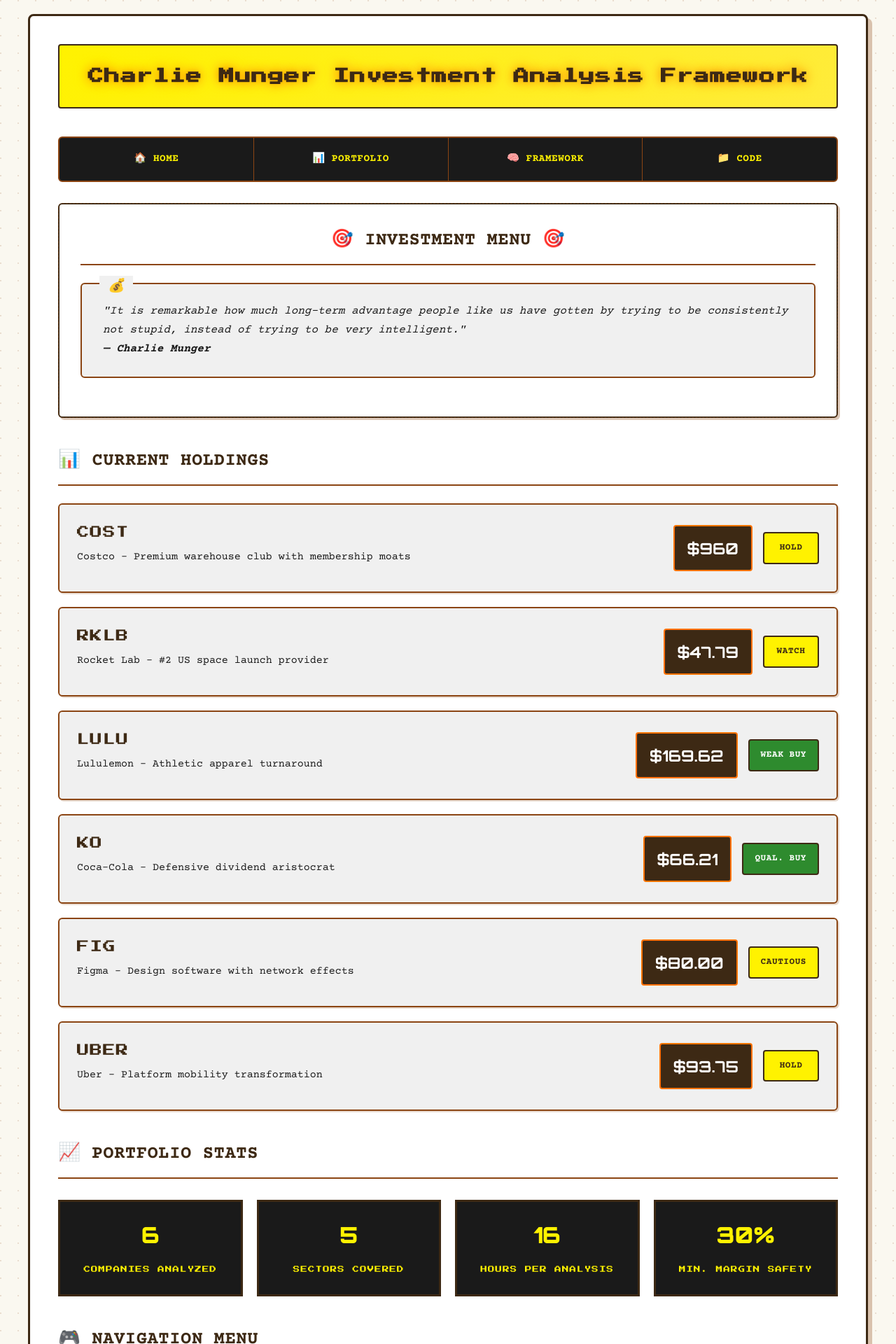
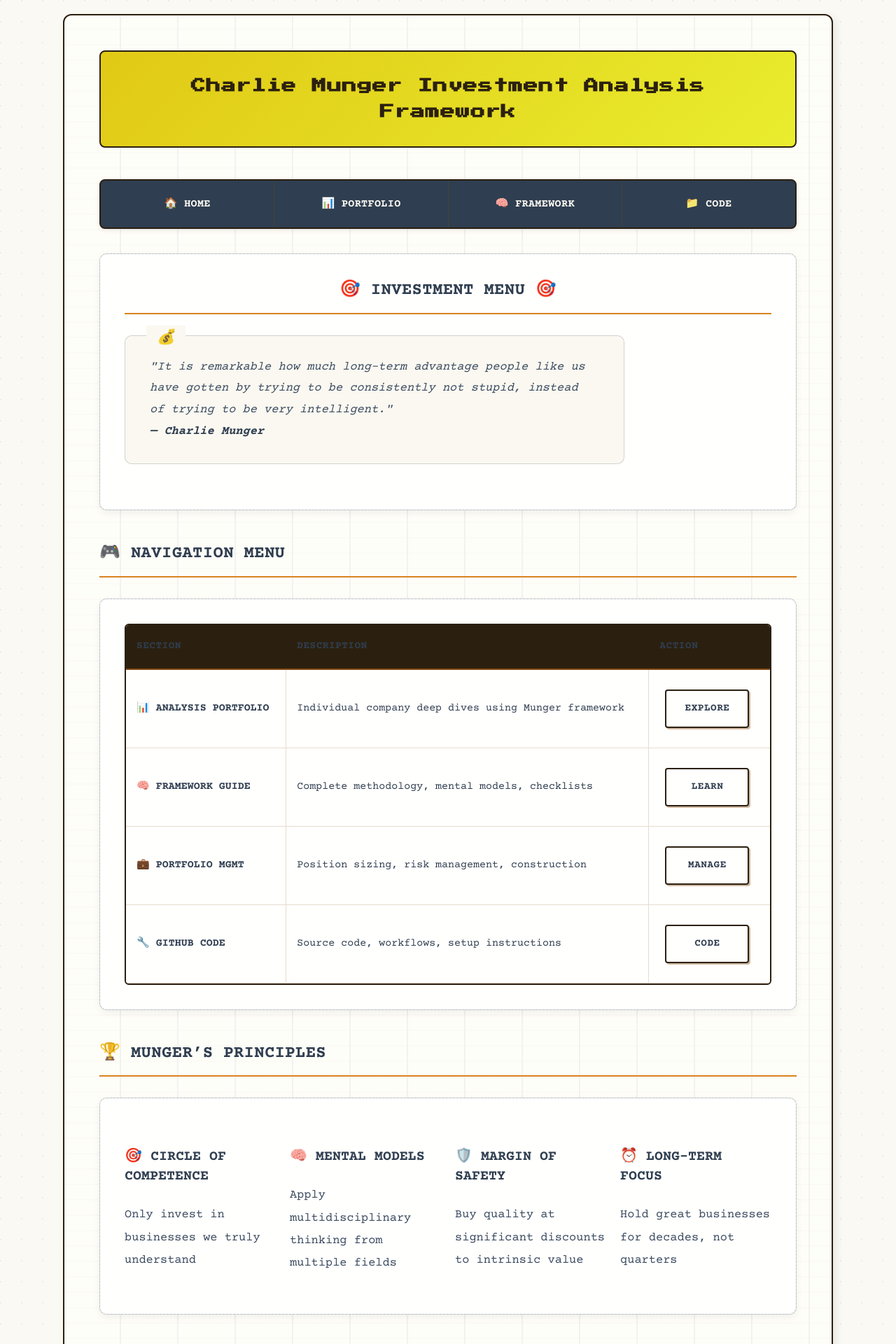
Before and after one commit to ohmji/wwqi, a Jekyll site: the page built from index.md, in a window 1280 px wide. Shown: the top 1920 px of the page at 70% size. Built offline with Jekyll 4.4.1, drawn with Linux system fonts in a browser that asks for light colours; some of the changed text lies outside the part shown.

Commit message:
feat: soft eye theme

```diff
--- a/assets/css/retro-style.css
+++ b/assets/css/retro-style.css
@@ -2,24 +2,27 @@
 @import url('https://fonts.googleapis.com/css2?family=Press+Start+2P&family=Courier+Prime:wght@400;700&family=Orbitron:wght@400;700;900&display=swap');
 
 :root {
-  /* Optimized Retro Color Palette for Readability */
-  --retro-cream: #faf8f0;
+  /* Eye-Friendly Retro Color Palette */
+  --retro-cream: #fbf9f4;
+  --retro-warm-white: #fefcf8;
   --retro-brown: #8b4513;
-  --retro-dark-brown: #3d2914;
-  --retro-orange: #ff7300;
-  --retro-yellow: #fff200;
-  --retro-red: #dc143c;
-  --retro-green: #2e8b2e;
-  --retro-black: #1a1a1a;
-  --retro-white: #ffffff;
-  --retro-light-gray: #f0f0f0;
-  --retro-medium-gray: #666666;
+  --retro-dark-brown: #2d1f0f;
+  --retro-soft-orange: #e67e22;
+  --retro-muted-yellow: #f1c40f;
+  --retro-soft-red: #e74c3c;
+  --retro-soft-green: #27ae60;
+  --retro-charcoal: #2c3e50;
+  --retro-off-white: #fefefe;
+  --retro-light-beige: #f8f6f0;
+  --retro-medium-gray: #7f8c8d;
+  --retro-text-primary: #2c3e50;
+  --retro-text-secondary: #34495e;
 
   /* Typography */
   --font-retro: 'Press Start 2P', monospace;
   --font-mono: 'Courier Prime', monospace;
   --font-futuristic: 'Orbitron', monospace;
-  --font-readable: 'Courier Prime', 'Monaco', 'Menlo', monospace;
+  --font-readable: 'Courier Prime', 'Georgia', 'Times New Roman', serif;
 }
 
 /* Base Styling */
@@ -30,87 +33,115 @@
 body {
   background: var(--retro-cream);
   background-image:
-    radial-gradient(circle at 1px 1px, rgba(139, 69, 19, 0.15) 1px, transparent 0);
-  background-size: 25px 25px;
+    radial-gradient(circle at 1px 1px, rgba(139, 69, 19, 0.08) 1px, transparent 0);
+  background-size: 30px 30px;
   font-family: var(--font-readable);
-  color: var(--retro-black);
-  line-height: 1.7;
+  color: var(--retro-text-primary);
+  line-height: 1.8;
   margin: 0;
   padding: 20px;
-  font-size: 16px;
+  font-size: 17px;
+  font-weight: 400;
+  /* Eye comfort optimizations */
+  -webkit-font-smoothing: antialiased;
+  -moz-osx-font-smoothing: grayscale;
+  text-rendering: optimizeLegibility;
 }
 
 /* Container */
 .container {
-  max-width: 1200px;
+  max-width: 1100px;
   margin: 0 auto;
-  background: var(--retro-white);
-  border: 3px solid var(--retro-dark-brown);
-  box-shadow: 6px 6px 0px rgba(139, 69, 19, 0.3);
-  padding: 40px;
-  border-radius: 8px;
+  background: var(--retro-warm-white);
+  border: 2px solid var(--retro-dark-brown);
+  box-shadow: 4px 4px 12px rgba(44, 62, 80, 0.1);
+  padding: 50px;
+  border-radius: 12px;
+  /* Subtle paper texture for comfort */
+  background-image:
+    linear-gradient(90deg, transparent 79px, #f0f0f0 79px, #f0f0f0 81px, transparent 81px),
+    linear-gradient(transparent 19px, rgba(44, 62, 80, 0.02) 19px, rgba(44, 62, 80, 0.02) 21px, transparent 21px);
+  background-size: 82px 22px;
 }
 
 /* Headers */
 h1 {
   font-family: var(--font-retro);
-  font-size: 1.4rem;
+  font-size: 1.3rem;
   color: var(--retro-dark-brown);
   text-align: center;
-  margin: 0 0 40px 0;
-  padding: 25px;
+  margin: 0 0 45px 0;
+  padding: 30px;
   border: 2px solid var(--retro-dark-brown);
-  background: linear-gradient(135deg, var(--retro-yellow), #ffeb3b);
-  text-shadow: 1px 1px 0px rgba(255, 115, 0, 0.5);
-  letter-spacing: 1px;
-  border-radius: 4px;
+  background: linear-gradient(135deg, var(--retro-muted-yellow), #f8e825);
+  text-shadow: none;
+  letter-spacing: 0.8px;
+  border-radius: 8px;
 }
 
 h2 {
   font-family: var(--font-readable);
-  font-weight: 700;
-  font-size: 1.6rem;
-  color: var(--retro-dark-brown);
-  border-bottom: 2px solid var(--retro-brown);
-  padding-bottom: 12px;
-  margin: 40px 0 25px 0;
-  letter-spacing: 0.5px;
+  font-weight: 600;
+  font-size: 1.5rem;
+  color: var(--retro-text-primary);
+  border-bottom: 2px solid var(--retro-soft-orange);
+  padding-bottom: 15px;
+  margin: 45px 0 30px 0;
+  letter-spacing: 0.3px;
+  line-height: 1.4;
 }
 
 h3 {
   font-family: var(--font-readable);
-  font-weight: 700;
-  color: var(--retro-dark-brown);
-  font-size: 1.3rem;
-  margin: 30px 0 20px 0;
+  font-weight: 600;
+  color: var(--retro-text-primary);
+  font-size: 1.25rem;
+  margin: 35px 0 25px 0;
+  line-height: 1.4;
 }
 
 /* Improved paragraph and text readability */
 p {
-  margin: 16px 0;
-  line-height: 1.8;
-  font-size: 16px;
+  margin: 20px 0;
+  line-height: 1.9;
+  font-size: 17px;
+  color: var(--retro-text-secondary);
+  max-width: 75ch; /* Optimal reading width */
 }
 
 /* Better list styling */
 ul, ol {
-  margin: 16px 0;
-  padding-left: 24px;
+  margin: 20px 0;
+  padding-left: 28px;
+  line-height: 1.8;
 }
 
 li {
-  margin: 8px 0;
-  line-height: 1.7;
+  margin: 12px 0;
+  line-height: 1.8;
+  color: var(--retro-text-secondary);
+}
+
+/* Better text spacing for extended reading */
+strong {
+  color: var(--retro-text-primary);
+  font-weight: 600;
+}
+
+em {
+  color: var(--retro-text-secondary);
+  font-style: italic;
 }
 
 /* Navigation Menu */
 .site-nav {
-  background: var(--retro-black);
-  border: 2px solid var(--retro-brown);
-  margin-bottom: 30px;
+  background: var(--retro-charcoal);
+  border: 2px solid var(--retro-dark-brown);
+  margin-bottom: 35px;
   padding: 0;
-  border-radius: 6px;
+  border-radius: 8px;
   overflow: hidden;
+  box-shadow: 0 2px 8px rgba(44, 62, 80, 0.1);
 }
 
 .site-nav ul {
@@ -123,7 +154,7 @@ li {
 
 .site-nav li {
   flex: 1;
-  border-right: 1px solid var(--retro-brown);
+  border-right: 1px solid rgba(139, 69, 19, 0.3);
   margin: 0;
 }
 
@@ -133,43 +164,43 @@ li {
 
 .site-nav a {
   display: block;
-  padding: 18px 20px;
-  color: var(--retro-yellow);
+  padding: 20px 22px;
+  color: var(--retro-cream);
   text-decoration: none;
   font-family: var(--font-readable);
-  font-weight: 700;
-  font-size: 0.9rem;
+  font-weight: 600;
+  font-size: 0.95rem;
   text-align: center;
-  letter-spacing: 0.5px;
+  letter-spacing: 0.3px;
   transition: all 0.3s ease;
 }
 
 .site-nav a:hover {
-  background: var(--retro-orange);
-  color: var(--retro-black);
+  background: var(--retro-soft-orange);
+  color: var(--retro-warm-white);
 }
 
 /* Menu-Style Cards */
 .menu-card {
-  border: 2px solid var(--retro-dark-brown);
-  background: var(--retro-white);
-  margin: 25px 0;
-  padding: 30px;
+  border: 1px solid rgba(44, 62, 80, 0.2);
+  background: var(--retro-off-white);
+  margin: 30px 0;
+  padding: 35px;
   position: relative;
-  box-shadow: 3px 3px 0px rgba(139, 69, 19, 0.3);
-  border-radius: 6px;
+  box-shadow: 0 4px 12px rgba(44, 62, 80, 0.08);
+  border-radius: 10px;
 }
 
 .menu-card::before {
   content: "";
   position: absolute;
-  top: -2px;
-  left: -2px;
-  right: -2px;
-  bottom: -2px;
-  border: 1px dashed rgba(139, 69, 19, 0.4);
+  top: -1px;
+  left: -1px;
+  right: -1px;
+  bottom: -1px;
+  border: 1px dashed rgba(44, 62, 80, 0.15);
   pointer-events: none;
-  border-radius: 6px;
+  border-radius: 10px;
 }
 
 /* Stock Analysis Cards */
@@ -177,82 +208,82 @@ li {
   display: flex;
   justify-content: space-between;
   align-items: center;
-  border: 2px solid var(--retro-brown);
-  background: var(--retro-light-gray);
-  margin: 20px 0;
-  padding: 25px;
+  border: 1px solid rgba(44, 62, 80, 0.2);
+  background: var(--retro-light-beige);
+  margin: 25px 0;
+  padding: 30px;
   position: relative;
-  border-radius: 6px;
-  box-shadow: 2px 2px 0px rgba(139, 69, 19, 0.2);
+  border-radius: 10px;
+  box-shadow: 0 2px 8px rgba(44, 62, 80, 0.06);
 }
 
 .stock-info {
   flex: 1;
-  margin-right: 20px;
+  margin-right: 25px;
 }
 
 .stock-ticker {
   font-family: var(--font-retro);
-  font-size: 1.1rem;
-  color: var(--retro-dark-brown);
-  margin-bottom: 8px;
-  letter-spacing: 1px;
+  font-size: 1.05rem;
+  color: var(--retro-text-primary);
+  margin-bottom: 10px;
+  letter-spacing: 0.8px;
 }
 
 .stock-description {
   font-family: var(--font-readable);
-  color: var(--retro-black);
-  margin-bottom: 12px;
-  font-size: 15px;
-  line-height: 1.6;
+  color: var(--retro-text-secondary);
+  margin-bottom: 15px;
+  font-size: 16px;
+  line-height: 1.7;
 }
 
 .stock-price {
   font-family: var(--font-futuristic);
-  font-weight: 700;
-  font-size: 1.4rem;
-  color: var(--retro-white);
-  background: var(--retro-dark-brown);
-  padding: 12px 18px;
-  border: 2px solid var(--retro-orange);
+  font-weight: 600;
+  font-size: 1.3rem;
+  color: var(--retro-off-white);
+  background: var(--retro-charcoal);
+  padding: 14px 20px;
+  border: 1px solid var(--retro-soft-orange);
   display: inline-block;
-  border-radius: 4px;
-  min-width: 100px;
+  border-radius: 6px;
+  min-width: 110px;
   text-align: center;
 }
 
 /* Recommendation Badges */
 .recommendation {
   font-family: var(--font-readable);
-  font-weight: 700;
-  font-size: 0.8rem;
-  padding: 10px 16px;
-  border: 2px solid;
+  font-weight: 600;
+  font-size: 0.85rem;
+  padding: 12px 18px;
+  border: 1px solid;
   text-transform: uppercase;
-  letter-spacing: 0.5px;
+  letter-spacing: 0.3px;
   display: inline-block;
-  margin-left: 15px;
-  border-radius: 4px;
-  min-width: 80px;
+  margin-left: 18px;
+  border-radius: 6px;
+  min-width: 90px;
   text-align: center;
 }
 
 .recommendation.buy {
-  background: var(--retro-green);
-  color: var(--retro-white);
-  border-color: var(--retro-dark-brown);
+  background: var(--retro-soft-green);
+  color: var(--retro-off-white);
+  border-color: var(--retro-charcoal);
 }
 
 .recommendation.hold {
-  background: var(--retro-yellow);
-  color: var(--retro-dark-brown);
-  border-color: var(--retro-dark-brown);
+  background: var(--retro-muted-yellow);
+  color: var(--retro-charcoal);
+  border-color: var(--retro-charcoal);
 }
 
 .recommendation.sell {
-  background: var(--retro-red);
-  color: var(--retro-white);
-  border-color: var(--retro-dark-brown);
+  background: var(--retro-soft-red);
+  color: var(--retro-off-white);
+  border-color: var(--retro-charcoal);
 }
 
 /* Tables */
@@ -329,26 +360,28 @@ tr:hover {
 
 /* Quotes and Callouts */
 blockquote {
-  border: 2px solid var(--retro-brown);
-  background: var(--retro-light-gray);
-  padding: 25px 30px;
-  margin: 25px 0;
+  border: 1px solid rgba(44, 62, 80, 0.2);
+  background: var(--retro-light-beige);
+  padding: 30px 35px;
+  margin: 30px 0;
   font-family: var(--font-readable);
   font-style: italic;
   position: relative;
-  border-radius: 6px;
-  font-size: 16px;
-  line-height: 1.7;
+  border-radius: 10px;
+  font-size: 17px;
+  line-height: 1.8;
+  color: var(--retro-text-secondary);
+  max-width: 70ch;
 }
 
 blockquote::before {
   content: "💰";
   position: absolute;
-  top: -12px;
-  left: 25px;
-  background: var(--retro-light-gray);
-  padding: 0 12px;
-  font-size: 1.2rem;
+  top: -15px;
+  left: 30px;
+  background: var(--retro-light-beige);
+  padding: 0 15px;
+  font-size: 1.3rem;
 }
 
 /* Portfolio Stats */
@@ -521,11 +554,46 @@ blockquote::before {
   animation: retro-glow 2s ease-in-out infinite;
 }
 
+/* Eye comfort optimizations */
+@media (prefers-color-scheme: dark) {
+  :root {
+    --retro-cream: #2a2926;
+    --retro-warm-white: #1e1e1c;
+    --retro-text-primary: #e8e6e3;
+    --retro-text-secondary: #c7c5c0;
+    --retro-light-beige: #2f2d2a;
+    --retro-off-white: #232220;
+    --retro-charcoal: #3a3a38;
+  }
+
+  body {
+    filter: sepia(5%) saturate(95%) brightness(0.9);
+  }
+
+  .container {
+    background: var(--retro-warm-white);
+    border-color: #4a4844;
+  }
+
+  .menu-card, .stock-card {
+    background: var(--retro-off-white);
+    border-color: #4a4844;
+  }
+}
+
+/* Blue light reduction for extended reading */
+@media (prefers-reduced-motion: no-preference) {
+  body {
+    filter: sepia(3%) saturate(97%) hue-rotate(5deg);
+  }
+}
+
 /* Print Styles */
 @media print {
   body {
     background: white;
     color: black;
+    filter: none;
   }
 
   .container {
--- a/index.md
+++ b/index.md
@@ -12,82 +12,7 @@ title: Home
   </blockquote>
 </div>
 
-## 📊 CURRENT HOLDINGS
 
-<div class="stock-card">
-  <div class="stock-info">
-    <div class="stock-ticker">COST</div>
-    <div class="stock-description">Costco - Premium warehouse club with membership moats</div>
-  </div>
-  <div class="stock-price">$960</div>
-  <div class="recommendation hold">HOLD</div>
-</div>
-
-<div class="stock-card">
-  <div class="stock-info">
-    <div class="stock-ticker">RKLB</div>
-    <div class="stock-description">Rocket Lab - #2 US space launch provider</div>
-  </div>
-  <div class="stock-price">$47.79</div>
-  <div class="recommendation hold">WATCH</div>
-</div>
-
-<div class="stock-card">
-  <div class="stock-info">
-    <div class="stock-ticker">LULU</div>
-    <div class="stock-description">Lululemon - Athletic apparel turnaround</div>
-  </div>
-  <div class="stock-price">$169.62</div>
-  <div class="recommendation buy">WEAK BUY</div>
-</div>
-
-<div class="stock-card">
-  <div class="stock-info">
-    <div class="stock-ticker">KO</div>
-    <div class="stock-description">Coca-Cola - Defensive dividend aristocrat</div>
-  </div>
-  <div class="stock-price">$66.21</div>
-  <div class="recommendation buy">QUAL. BUY</div>
-</div>
-
-<div class="stock-card">
-  <div class="stock-info">
-    <div class="stock-ticker">FIG</div>
-    <div class="stock-description">Figma - Design software with network effects</div>
-  </div>
-  <div class="stock-price">$80.00</div>
-  <div class="recommendation hold">CAUTIOUS</div>
-</div>
-
-<div class="stock-card">
-  <div class="stock-info">
-    <div class="stock-ticker">UBER</div>
-    <div class="stock-description">Uber - Platform mobility transformation</div>
-  </div>
-  <div class="stock-price">$93.75</div>
-  <div class="recommendation hold">HOLD</div>
-</div>
-
-## 📈 PORTFOLIO STATS
-
-<div class="stats-grid">
-  <div class="stat-box">
-    <span class="stat-number">6</span>
-    <span class="stat-label">COMPANIES ANALYZED</span>
-  </div>
-  <div class="stat-box">
-    <span class="stat-number">5</span>
-    <span class="stat-label">SECTORS COVERED</span>
-  </div>
-  <div class="stat-box">
-    <span class="stat-number">16</span>
-    <span class="stat-label">HOURS PER ANALYSIS</span>
-  </div>
-  <div class="stat-box">
-    <span class="stat-number">30%</span>
-    <span class="stat-label">MIN. MARGIN SAFETY</span>
-  </div>
-</div>
 
 ## 🎮 NAVIGATION MENU
 
@@ -144,39 +69,6 @@ title: Home
   </div>
 </div>
 
-## 📰 RECENT UPDATES
-
-<div class="menu-card">
-  <h3 style="margin-top: 0;">🗞️ September 2025 Activity</h3>
-
-  <table>
-    <tr>
-      <th>DATE</th>
-      <th>ACTIVITY</th>
-      <th>STATUS</th>
-    </tr>
-    <tr>
-      <td>Sep 21</td>
-      <td>Completed Rocket Lab (RKLB) business analysis</td>
-      <td><span class="recommendation buy" style="font-size: 0.5rem;">DONE</span></td>
-    </tr>
-    <tr>
-      <td>Sep 21</td>
-      <td>Updated Costco (COST) valuation assessment</td>
-      <td><span class="recommendation buy" style="font-size: 0.5rem;">DONE</span></td>
-    </tr>
-    <tr>
-      <td>Sep 20</td>
-      <td>Added business explanation command framework</td>
-      <td><span class="recommendation buy" style="font-size: 0.5rem;">DONE</span></td>
-    </tr>
-    <tr>
-      <td>Ongoing</td>
-      <td>Monitoring Figma post-IPO performance</td>
-      <td><span class="recommendation hold" style="font-size: 0.5rem;">WATCH</span></td>
-    </tr>
-  </table>
-</div>
 
 ## 💎 INVESTMENT PHILOSOPHY
 
```
